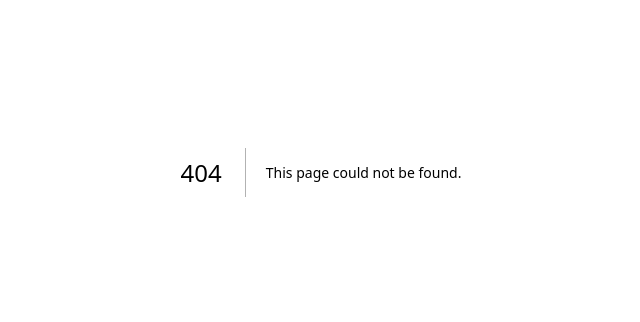
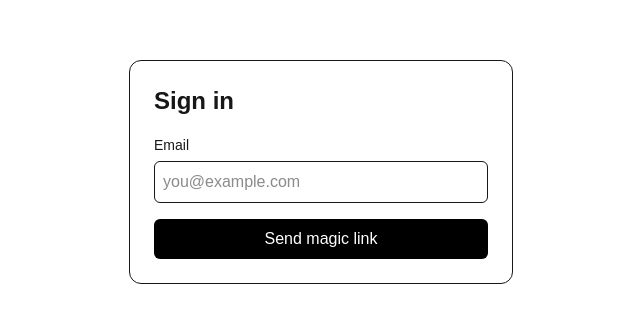
Before and after one commit to YouzhiC-web/youzhi-art, a Next.js app: page /login in a window 1280 px wide. Before the commit this address had no page. Shown: the part 228-550 px from the top of the page, without its empty margins (319-959 px from the left). Built offline with nearby package versions, Linux system fonts and the light colour scheme; no server answers.

Commit message:
Add Supabase auth: login + callback + protected /app

```diff
--- /dev/null
+++ b/app/app/page.tsx
@@ -0,0 +1,45 @@
+'use client'
+import { useEffect, useState } from 'react'
+import { supabase } from '@/lib/supabaseClient'
+import { useRouter } from 'next/navigation'
+
+export default function AppHome() {
+  const [loading, setLoading] = useState(true)
+  const [email, setEmail] = useState<string | null>(null)
+  const router = useRouter()
+
+  useEffect(() => {
+    let mounted = true
+    async function check() {
+      const { data } = await supabase.auth.getSession()
+      const session = data.session
+      if (!session) {
+        router.replace('/login')
+        return
+      }
+      if (mounted) {
+        setEmail(session.user.email ?? null)
+        setLoading(false)
+      }
+    }
+    check()
+    return () => { mounted = false }
+  }, [router])
+
+  async function signOut() {
+    await supabase.auth.signOut()
+    router.replace('/login')
+  }
+
+  if (loading) return <div className="p-6">Checking session…</div>
+
+  return (
+    <div className="p-6 space-y-4">
+      <h1 className="text-2xl font-semibold">Welcome</h1>
+      <p>You are signed in as <b>{email}</b>.</p>
+      <button onClick={signOut} className="rounded-md bg-black text-white px-3 py-2">
+        Sign out
+      </button>
+    </div>
+  )
+}
--- /dev/null
+++ b/app/auth/callback/page.tsx
@@ -0,0 +1,34 @@
+'use client'
+import { useEffect, useState } from 'react'
+import { useRouter } from 'next/navigation'
+import { supabase } from '@/lib/supabaseClient'
+
+export default function AuthCallback() {
+  const router = useRouter()
+  const [msg, setMsg] = useState('Finishing sign-in…')
+
+  useEffect(() => {
+    let active = true
+    ;(async () => {
+      try {
+        // If a session already exists (e.g., hash link flows), skip exchange.
+        const { data: { session } } = await supabase.auth.getSession()
+        if (!session) {
+          const url = new URL(window.location.href)
+          const code = url.searchParams.get('code')
+          if (code) {
+            const { error } = await supabase.auth.exchangeCodeForSession(code)
+            if (error) throw error
+          }
+        }
+        if (active) router.replace('/app')
+      } catch (e:any) {
+        console.error(e)
+        if (active) setMsg('Sign-in failed. Please try again.')
+      }
+    })()
+    return () => { active = false }
+  }, [router])
+
+  return <div className="p-6">{msg}</div>
+}
--- /dev/null
+++ b/app/login/page.tsx
@@ -0,0 +1,63 @@
+'use client'
+import { FormEvent, useState } from 'react'
+import { supabase } from '@/lib/supabaseClient'
+import { useRouter } from 'next/navigation'
+
+export default function LoginPage() {
+  const [email, setEmail] = useState('')
+  const [status, setStatus] = useState<'idle'|'sending'|'sent'|'error'>('idle')
+  const router = useRouter()
+
+  async function handleSubmit(e: FormEvent) {
+    e.preventDefault()
+    setStatus('sending')
+    const { error } = await supabase.auth.signInWithOtp({
+      email,
+      options: {
+        emailRedirectTo:
+          typeof window !== 'undefined'
+            ? window.location.origin + '/auth/callback'
+            : 'https://youzhi.art/auth/callback'
+      }
+    })
+    if (error) {
+      console.error(error)
+      setStatus('error')
+      return
+    }
+    setStatus('sent')
+  }
+
+  return (
+    <div className="min-h-screen flex items-center justify-center p-6">
+      <form onSubmit={handleSubmit} className="w-full max-w-sm space-y-4 border rounded-xl p-6">
+        <h1 className="text-2xl font-semibold">Sign in</h1>
+        <label className="block">
+          <span className="text-sm">Email</span>
+          <input
+            type="email"
+            required
+            value={email}
+            onChange={e => setEmail(e.target.value)}
+            className="mt-1 w-full rounded-md border p-2"
+            placeholder="you@example.com"
+          />
+        </label>
+        <button
+          type="submit"
+          disabled={status === 'sending'}
+          className="w-full rounded-md bg-black text-white py-2"
+        >
+          {status === 'sending' ? 'Sending...' : 'Send magic link'}
+        </button>
+
+        {status === 'sent' && (
+          <p className="text-sm text-green-600">Check your inbox for a sign-in link.</p>
+        )}
+        {status === 'error' && (
+          <p className="text-sm text-red-600">Something went wrong. Try again.</p>
+        )}
+      </form>
+    </div>
+  )
+}
--- a/app/page.tsx
+++ b/app/page.tsx
@@ -50,7 +50,7 @@ export default function Home() {
             Read our docs
           </a>
         </div>
-      </main>
+        <a href="/app" className="underline block mt-6">Go to App</a>\r\n</main>
       <footer className="row-start-3 flex gap-[24px] flex-wrap items-center justify-center">
         <a
           className="flex items-center gap-2 hover:underline hover:underline-offset-4"
--- /dev/null
+++ b/lib/supabaseClient.ts
@@ -0,0 +1,7 @@
+import { createClient } from '@supabase/supabase-js'
+
+export const supabase = createClient(
+  process.env.NEXT_PUBLIC_SUPABASE_URL!,
+  process.env.NEXT_PUBLIC_SUPABASE_ANON_KEY!,
+  { auth: { persistSession: true, autoRefreshToken: true } }
+)
```
Also changed, not shown: package.json (+7 -6 lines), 1 other file (tests, documents, lock files or other folders).
